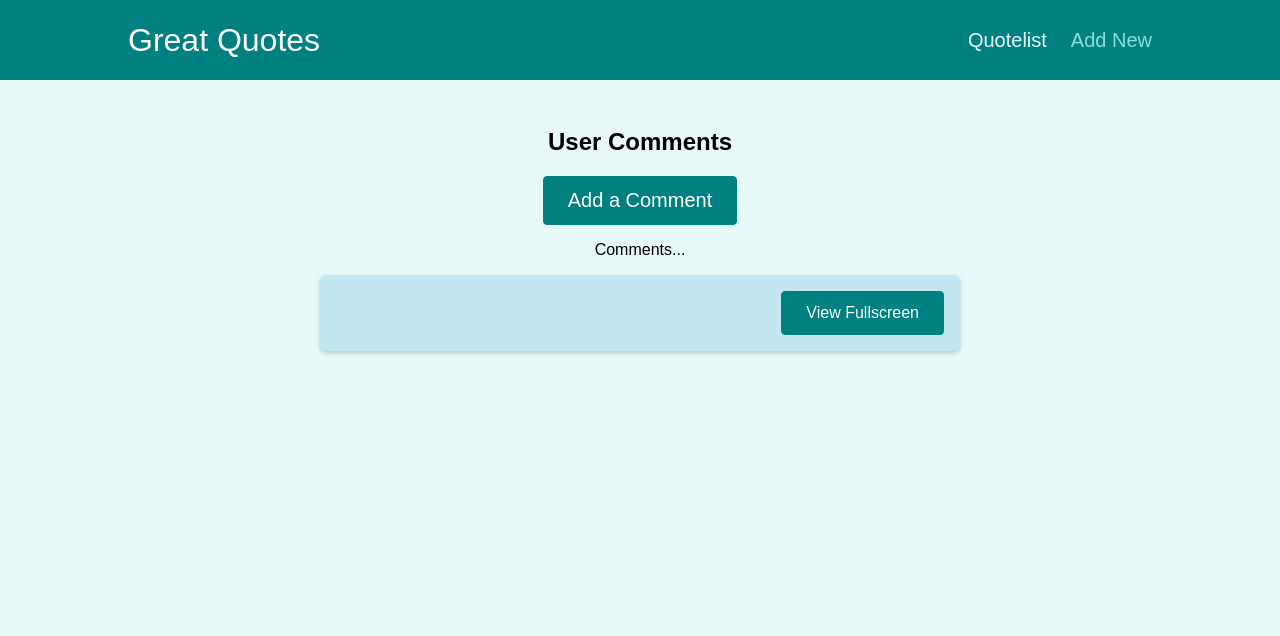
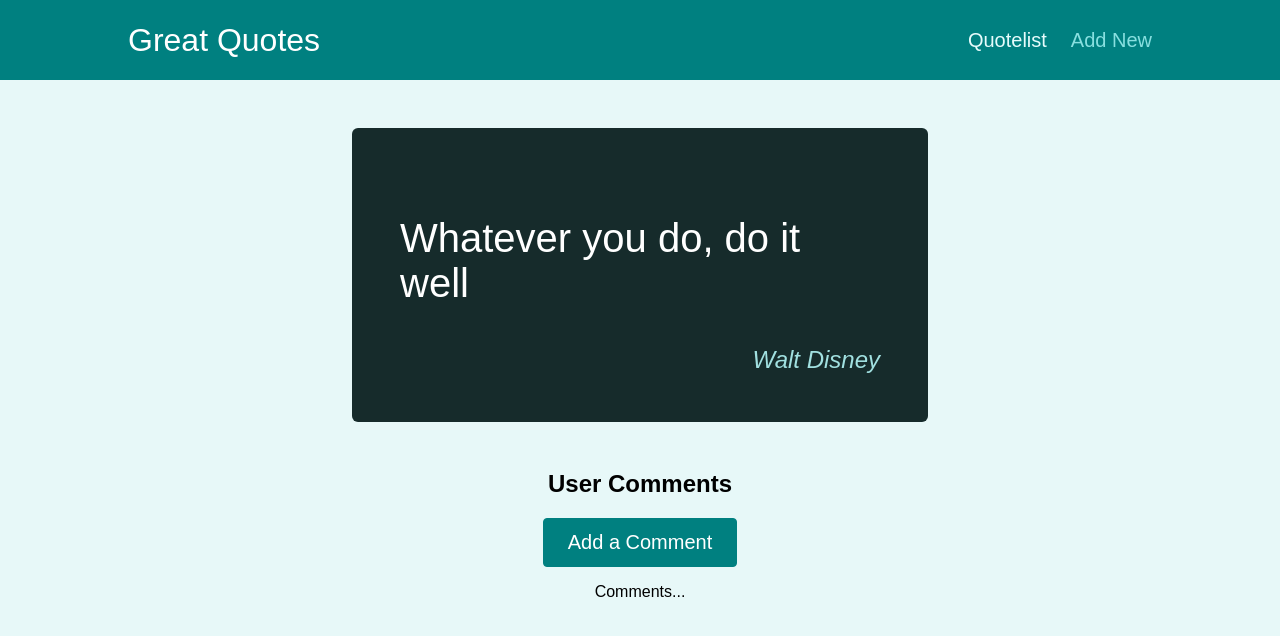
Before and after one commit to kremlevmax/practice-react-route, a React (Create React App) app: page /quotelist/1a/comments in a window 1280 px wide. Shown: the top 636 px of the page. Built offline with nearby package versions, Linux system fonts and the light colour scheme.

Commit message:
Quote Details page

```diff
--- a/src/components/pages/AllQuotes.js
+++ b/src/components/pages/AllQuotes.js
@@ -1,10 +1,10 @@
 import QuoteList from "../quotes/QuoteList";
 
 const DUMMY_DATA = [
-  { id: 1, author: "Walt Disney", text: "Whatever you do, do it well" },
-  { id: 2, author: "Buddha", text: "What we think, we become" },
+  { id: "1a", author: "Walt Disney", text: "Whatever you do, do it well" },
+  { id: "2a", author: "Buddha", text: "What we think, we become" },
   {
-    id: 3,
+    id: "3a",
     author: "Robert H. Schiuller",
     text: "Problems are not stop signs, they are guidelines",
   },
--- a/src/components/pages/QuoteDetails.js
+++ b/src/components/pages/QuoteDetails.js
@@ -1,9 +1,28 @@
-import QuoteItem from "../quotes/QuoteItem";
+import HighlightedQuote from "../quotes/HighlightedQuote";
+import Comments from "../comments/Comments";
+import { Route, useParams } from "react-router-dom";
+
+const DUMMY_DATA = [
+  { id: "1a", author: "Walt Disney", text: "Whatever you do, do it well" },
+  { id: "2a", author: "Buddha", text: "What we think, we become" },
+  {
+    id: "3a",
+    author: "Robert H. Schiuller",
+    text: "Problems are not stop signs, they are guidelines",
+  },
+];
 
 const QuoteDetails = () => {
+  const params = useParams();
+
+  const quote = DUMMY_DATA.find((quote) => quote.id === params.quoteId);
+
   return (
     <>
-      <QuoteItem />
+      <HighlightedQuote text={quote.text} author={quote.author} />
+      <Route path='/quotelist/:quoteId/comments'>
+        <Comments />
+      </Route>
     </>
   );
 };
--- a/src/components/quotes/QuoteItem.js
+++ b/src/components/quotes/QuoteItem.js
@@ -1,17 +1,11 @@
 import classes from "./QuoteItem.module.css";
-import { useParams, Route } from "react-router-dom";
-import Comments from "../comments/Comments";
+import { Link } from "react-router-dom";
 import { Fragment } from "react";
 
 const QuoteItem = (props) => {
-  const params = useParams();
-  console.log(params.quoteId);
+  const id = props.id;
   return (
     <Fragment>
-      <Route path='/quotelist/:quoteId/comments'>
-        <Comments />
-      </Route>
-
       <li className={classes.item}>
         <figure>
           <blockquote>
@@ -19,7 +13,9 @@ const QuoteItem = (props) => {
           </blockquote>
           <figcaption>{props.author}</figcaption>
         </figure>
-        <a className='btn'>View Fullscreen</a>
+        <Link to={`/quotelist/${id}`} className='btn'>
+          View Fullscreen
+        </Link>
       </li>
     </Fragment>
   );
```
Also changed, not shown: 1 other file (tests, documents, lock files or other folders).
